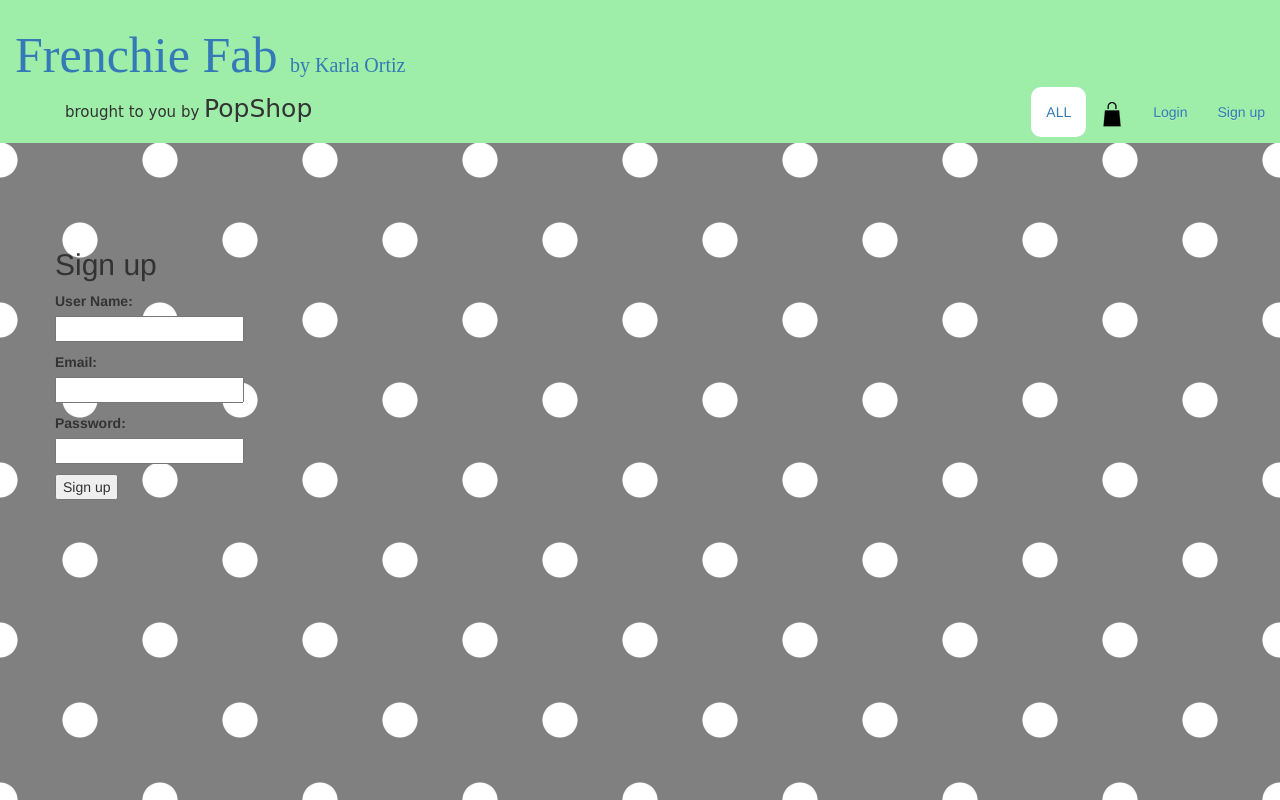
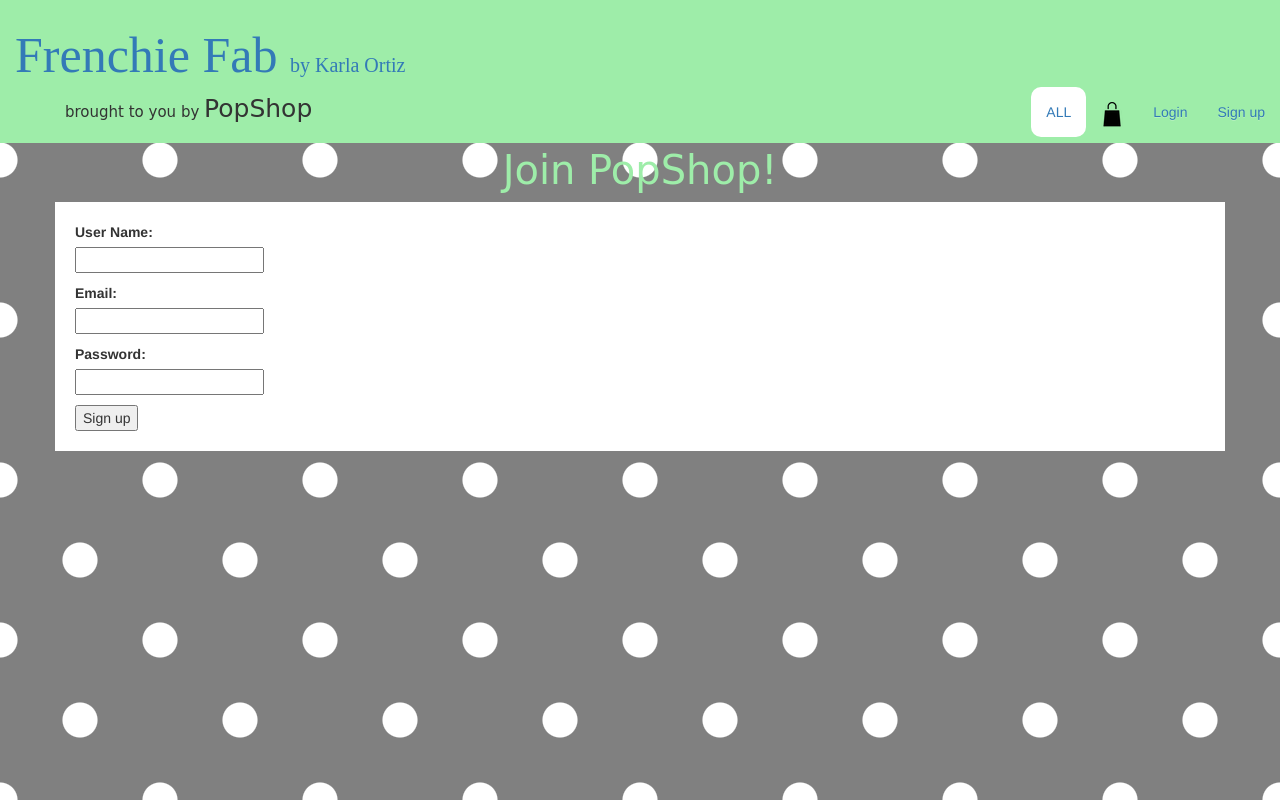
Before and after one commit to jessiheger/project4_popshop, a Django app: page /signup/ in a window 1280 px wide. Run offline with Django 3.2, Linux system fonts and the light colour scheme; some libraries are stand-ins or nearby versions; some web fonts are replaced.

Commit message:
cleaning up code

```diff
--- a/shop_app/static/style.css
+++ b/shop_app/static/style.css
@@ -12,6 +12,8 @@
     -webkit-background-size:160px 160px;
     -moz-background-size:160px 160px;
     background-size:160px 160px;
+
+    padding-top: 10%;
 }
 
 #jumbo {
@@ -98,7 +100,11 @@
     font-family: 'Delius Swash Caps', cursive;
     font-size: 40px;
     color: #9EEDA9;
-    margin-top: 40px;
+    /*margin-top: 40px;*/
+}
+
+.detail-card {
+    background-color: pink;
 }
 
 .detail-img {
@@ -109,6 +115,16 @@
 .cart-img {
     height: 80px;
     width: auto;
+}
+
+.detail-card, .form-div {
+    padding: 20px;
+    background-color: white;
+    height: auto;
+}
+
+.image-div {
+
 }
 
 .detail-div {
--- a/shop_app/templates/cart_detail.html
+++ b/shop_app/templates/cart_detail.html
@@ -8,7 +8,7 @@
 {% block content %}
 
     <div class="container">
-        <div class="row" style="margin-top: 12%">
+        <div class="row">
         <h2 class="category-name">My Shopping Bag</h2>
             <span class="badge pull-right">
                 {% with total_items=items|length %}
--- a/shop_app/templates/index.html
+++ b/shop_app/templates/index.html
@@ -3,7 +3,7 @@
 
 {% block content %}
    <div class="container-fluid">
-      <div class="row" style="margin-top: 10%">
+      <div class="row" >
       {% if category %}
          <h2 class="category-name">{{ category.name }}</h2>
       {% else %}
--- a/shop_app/templates/signup.html
+++ b/shop_app/templates/signup.html
@@ -3,8 +3,9 @@
 
 {% block content %}
 <div class="container">
-      <div class="row" style="margin-top: 20%">
-  <h2>Sign up</h2>
+   <div class="row">
+         <h2 class="category-name">Join PopShop!</h2>
+      <div class="form-div">
          <form method="post">
             {% csrf_token %}
             {% for field in form %}
@@ -21,6 +22,7 @@
             {% endfor %}
             <button type="submit">Sign up</button>
          </form>
-  <div class="container">
-      <div class="row" style="margin-top: 20%">
+      </div>
+   </div>
+</div">
 {% endblock %}
```
Also changed, not shown: shop_app/templates/detail.html (+9 -9 lines), shop_app/templates/login.html (+4 -3 lines). Lines whose indentation alone changed are shown as unchanged.
